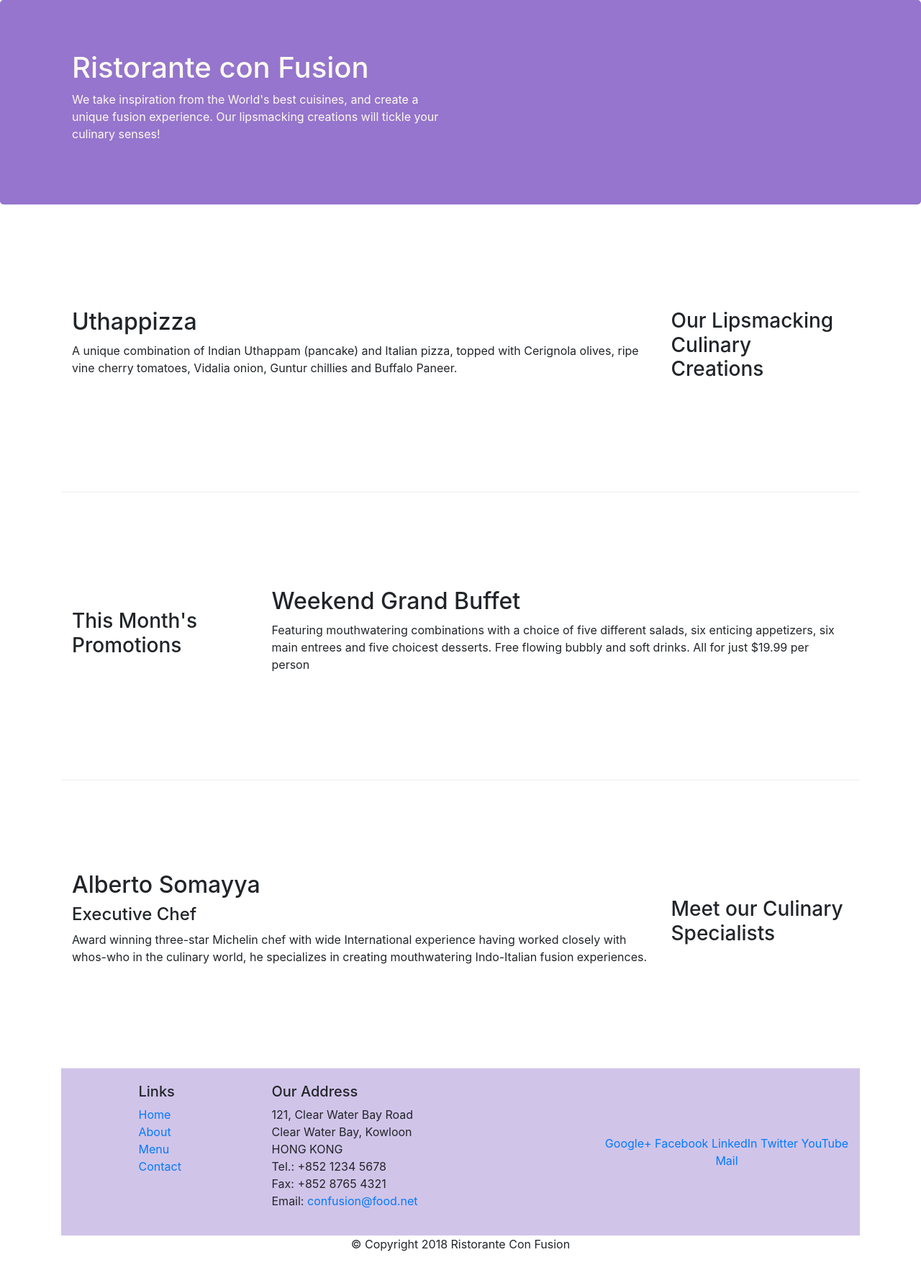
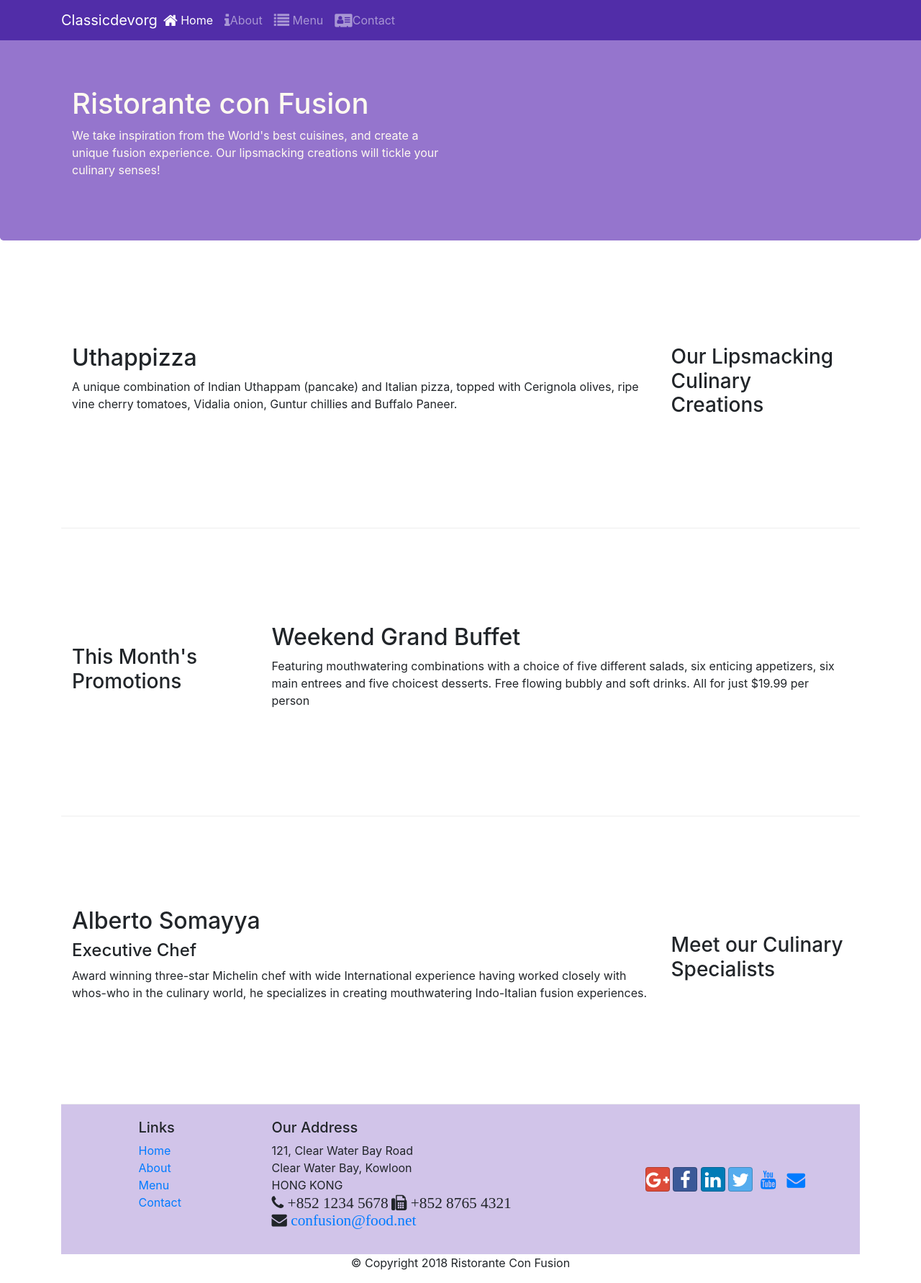
Before and after one commit to gwumex/cousera-web-dev, a website: page index.html in a window 1280 px wide. Shown: the whole page at 72% size. Before the commit the page ends 1756 px from the top, so only its background shows below. Drawn offline with nearby package versions, Linux system fonts and the light colour scheme.

Commit message:
icon fonts

```diff
--- a/css/styles.css
+++ b/css/styles.css
@@ -28,3 +28,11 @@
     color: #0f0f0f;
 
 }
+
+body{
+    padding: 50px 0px 0px 0px;
+    z-index: 0;
+}
+.navbar-dark {
+    background-color: #512DA8;
+}
--- a/index.html
+++ b/index.html
@@ -9,11 +9,32 @@
 
         <!-- Bootstrap CSS -->
         <link rel="stylesheet" href="node_modules/bootstrap/dist/css/bootstrap.min.css">
+        <link rel="stylesheet" href="node_modules/font-awesome/css/font-awesome.min.css">
+        <link rel="stylesheet" href="node_modules/bootstrap-social/bootstrap-social.css">
         <link rel="stylesheet" href="css/styles.css">
     <title>Ristorante Con Fusion</title>
 </head>
 
 <body>
+
+    <nav class="navbar navbar-dark navbar-expand-sm fixed-top">
+        <div class="container">
+            <button class="navbar-toggler" type="button" data-toggle="collapse" data-target="#Navbar">
+                <span class="navbar-toggler-icon"></span>
+            </button>
+            <a href="#" class="navbar-brand mr-auto">Classicdevorg</a>
+            <div class="collapse navbar-collapse" id="Navbar">
+                <ul class="navbar-nav mr-auto">
+                    <li class="nav-item active"><a href="#" class="nav-link"><span class="fa fa-home fa-lg"></span> Home</a></li>
+                    <li class="nav-item"><a href="./about.html" class="nav-link"><span class="fa fa-info fa-lg"></span>About</a></li>
+                    <li class="nav-item"><a href="#" class="nav-link"><span class="fa fa-list fa-lg"></span> Menu</a></li>
+                    <li class="nav-item"><a href="#" class="nav-link"><span class="fa fa-address-card fa-lg"></span>Contact</a></li>
+                </ul>
+            </div>
+
+        </div>
+
+    </nav>
 
     <header class="jumbotron">
         <div class="container">
@@ -80,19 +101,19 @@
 		              121, Clear Water Bay Road<br>
 		              Clear Water Bay, Kowloon<br>
 		              HONG KONG<br>
-		              Tel.: +852 1234 5678<br>
-		              Fax: +852 8765 4321<br>
-		              Email: <a href="mailto:confusion@food.net">confusion@food.net</a>
+                    <i class="fa fa-phone fa-lg"> +852 1234 5678<br></i>
+                    <i class="fa fa-fax fa-lg"> +852 8765 4321<br></i>
+                    <i class="fa fa-envelope fa-lg"> <a href="mailto:confusion@food.net">confusion@food.net</a></i>
 		           </address>
                 </div>
                 <div class="col-12 col-sm-4  align-self-center">
                     <div class="text-center">
-                        <a href="http://google.com/+">Google+</a>
-                        <a href="http://www.facebook.com/profile.php?id=">Facebook</a>
-                        <a href="http://www.linkedin.com/in/">LinkedIn</a>
-                        <a href="http://twitter.com/">Twitter</a>
-                        <a href="http://youtube.com/">YouTube</a>
-                        <a href="mailto:">Mail</a>
+                        <a class="btn btn-social-icon btn-google" href="http://google.com/+"><i class="fa fa-google-plus fa-lg"></i></a>
+                        <a class="btn btn-social-icon btn-facebook" href="http://www.facebook.com/profile.php?id="><i class="fa fa-facebook fa-lg"></i></a>
+                        <a class="btn btn-social-icon btn-linkedin" href="http://www.linkedin.com/in/"><i class="fa fa-linkedin fa-lg"></i></a>
+                        <a class="btn btn-social-icon btn-twitter" href="http://twitter.com/"><i class="fa fa-twitter fa-lg"></i></a>
+                        <a class="btn btn-social-icon btn-Youtube" href="http://youtube.com/"><i class="fa fa-youtube fa-lg"></i></a>
+                        <a class="btn btn-social-icon" href="mailto:"><i class="fa fa-envelope fa-lg"></i></a>
                     </div>
                 </div>
            </div>
--- a/package.json
+++ b/package.json
@@ -15,6 +15,8 @@
   },
   "dependencies": {
     "bootstrap": "^4.0.0",
+    "bootstrap-social": "^5.1.1",
+    "font-awesome": "^4.7.0",
     "jquery": "^3.3.1",
     "popper.js": "^1.12.9"
   }
```
Also changed, not shown: about.html (added, +40 -0 lines), 1 other file.
